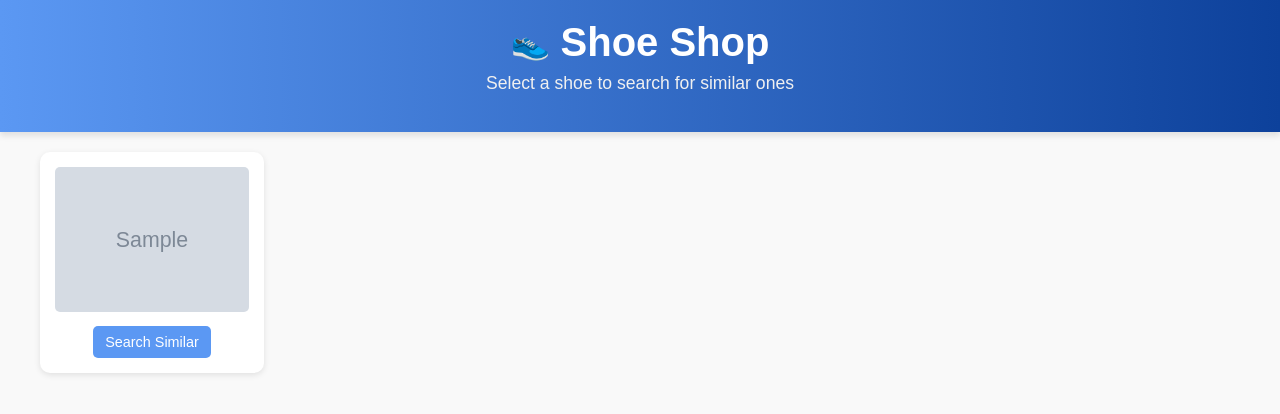
After one commit to seyyednavid/Image-Search-Engine, a Flask app: template templates/shop.html in a window 1280 px wide. The commit adds this page. Shown: the top 414 px of the page. Run offline with Flask 3, Linux system fonts and the light colour scheme; the template is opened without the code that fills it: most values are stand-ins (such as "Sample title", 1, 10 or a date in 2020); grey boxes marked "Sample" are stand-in pictures; parts of the project's set-up code (start-up, migrations or seed data) failed here and were passed over.

Commit message:
Improve frontend part

```diff
--- a/app.py
+++ b/app.py
@@ -1,9 +1,10 @@
 import os
-from flask import Flask, request, render_template
+from flask import Flask, request, render_template, redirect, url_for
 from werkzeug.utils import secure_filename
 from engine import search_image
 
 UPLOAD_DIR = "uploads"
+DATA_DIR = "data"
 os.makedirs(UPLOAD_DIR, exist_ok=True)
 
 app = Flask(__name__)
@@ -20,23 +21,22 @@ def data_files(filename):
 def uploaded_files(filename):
     return send_from_directory("uploads", filename)
 
-@app.route("/", methods=["GET", "POST"])
-def index():
-    if request.method == "POST":
-        file = request.files["query"]
-        if not file:
-            return render_template("index.html", error="No file uploaded")
 
-        filename = secure_filename(file.filename)
-        path = os.path.join(UPLOAD_DIR, filename)
-        file.save(path)
+@app.route("/", methods=["GET"])
+def shop():
+    """Show shoe shop with all images from data/."""
+    images = [f for f in os.listdir(DATA_DIR) if f.lower().endswith((".jpg", ".png", ".jpeg"))]
+    return render_template("shop.html", images=images)
 
-        results = search_image(path, top_k=8)
-        return render_template("results.html",
-                               query_path=path,
-                               results=results)
 
-    return render_template("index.html")
+@app.route("/search/<filename>", methods=["GET"])
+def search(filename):
+    """Search similar shoes given a chosen image from data folder."""
+    query_path = os.path.join(DATA_DIR, filename)
+    results = search_image(query_path, top_k=6)
+    return render_template("results.html",
+                           query_path=f"data/{filename}",
+                           results=results)
 
 
 if __name__ == "__main__":
--- /dev/null
+++ b/templates/shop.html
@@ -0,0 +1,108 @@
+<!DOCTYPE html>
+<html>
+<head>
+  <title>Shoe Shop</title>
+  <style>
+    body {
+      font-family: Arial, sans-serif;
+      margin: 0;
+      padding: 0;
+      background: #f9f9f9;
+      color: #333;
+    }
+
+    /* Header */
+    .header {
+      background: linear-gradient(90deg, #5b98f3ff 0%, #0d419bff 100%);
+      color: white;
+      padding: 20px 0;
+      box-shadow: 0 4px 6px rgba(0,0,0,0.1);
+      text-align: center;
+    }
+
+    .header h1 {
+      font-size: 2.5rem;
+      margin: 0;
+      display: flex;
+      justify-content: center;
+      align-items: center;
+      gap: 10px;
+    }
+
+    .header h1 span {
+      font-size: 2rem;
+    }
+
+    .subtitle {
+      font-size: 1.1rem;
+      margin-top: 8px;
+      color: #f0f0f0;
+    }
+
+    /* Shoe Grid */
+    .grid {
+      display: grid;
+      grid-template-columns: repeat(auto-fill, minmax(200px, 1fr));
+      gap: 20px;
+      padding: 20px;
+      max-width: 1200px;
+      margin: auto;
+    }
+
+    .card {
+      background: white;
+      padding: 15px;
+      border-radius: 10px;
+      box-shadow: 0 2px 6px rgba(0,0,0,0.1);
+      text-align: center;
+      transition: transform 0.2s ease;
+    }
+
+    .card:hover {
+      transform: scale(1.05);
+    }
+
+    .card img {
+      max-width: 100%;
+      max-height: 180px;
+      object-fit: contain; /* keeps proportions */
+      border-radius: 5px;
+    }
+
+    .card button {
+      margin-top: 10px;
+      padding: 8px 12px;
+      background: #5b98f3ff;
+      color: white;
+      border: none;
+      border-radius: 5px;
+      cursor: pointer;
+      font-size: 0.9rem;
+    }
+
+    .card button:hover {
+      background: #0d419bff;
+    }
+  </style>
+</head>
+<body>
+  <!-- Header -->
+  <div class="header">
+    <h1><span>👟</span> Shoe Shop</h1>
+    <p class="subtitle">Select a shoe to search for similar ones</p>
+  </div>
+
+  <!-- Grid of Shoes -->
+  <div class="grid">
+    {% for img in images %}
+    <div class="card">
+      <img src="/data/{{ img }}" alt="{{ img }}">
+      <br>
+      <a href="{{ url_for('search', filename=img) }}">
+        <button>Search Similar</button>
+      </a>
+    </div>
+    {% endfor %}
+  </div>
+</body>
+</html>
```
Also changed, not shown: templates/index.html (deleted, +0 -11 lines), templates/results.html (+66 -12 lines).
